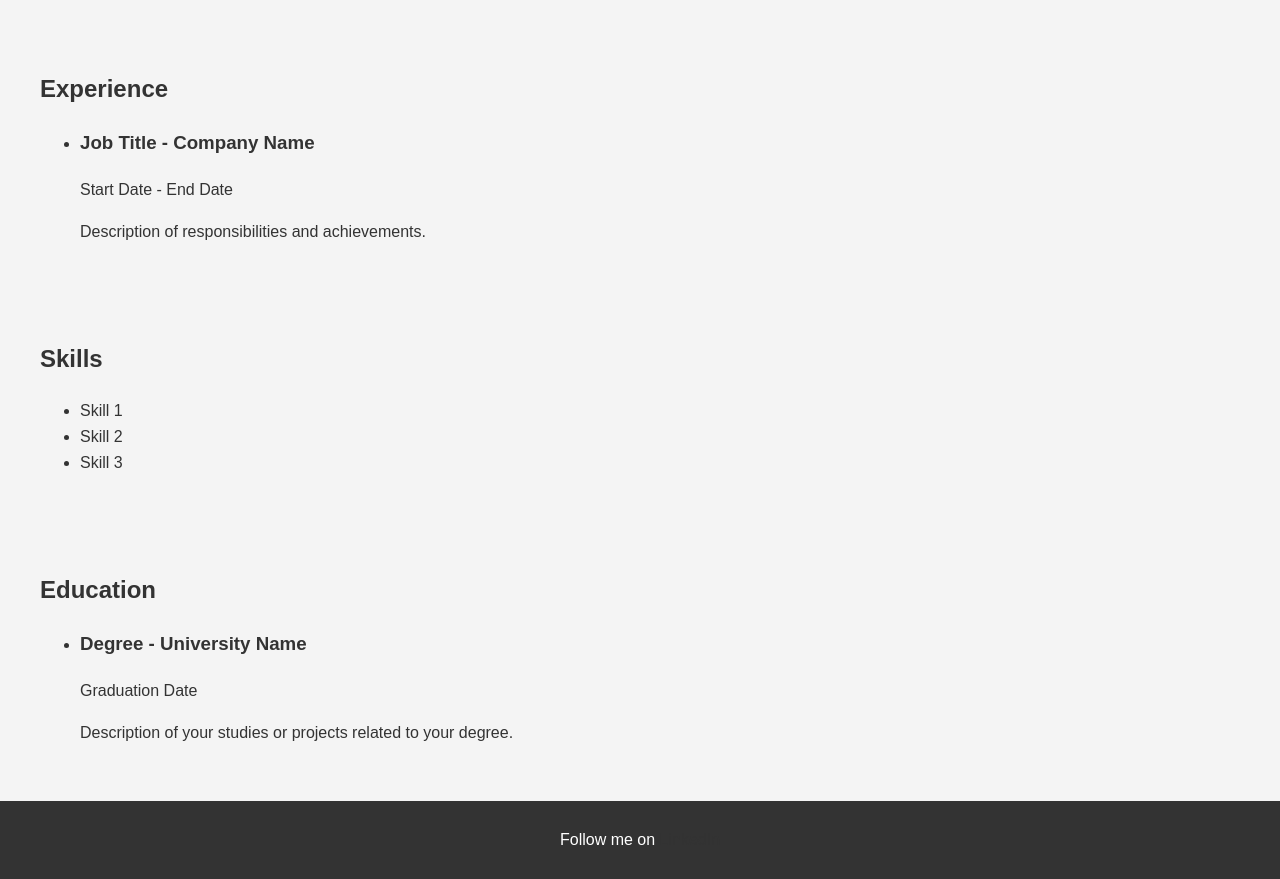
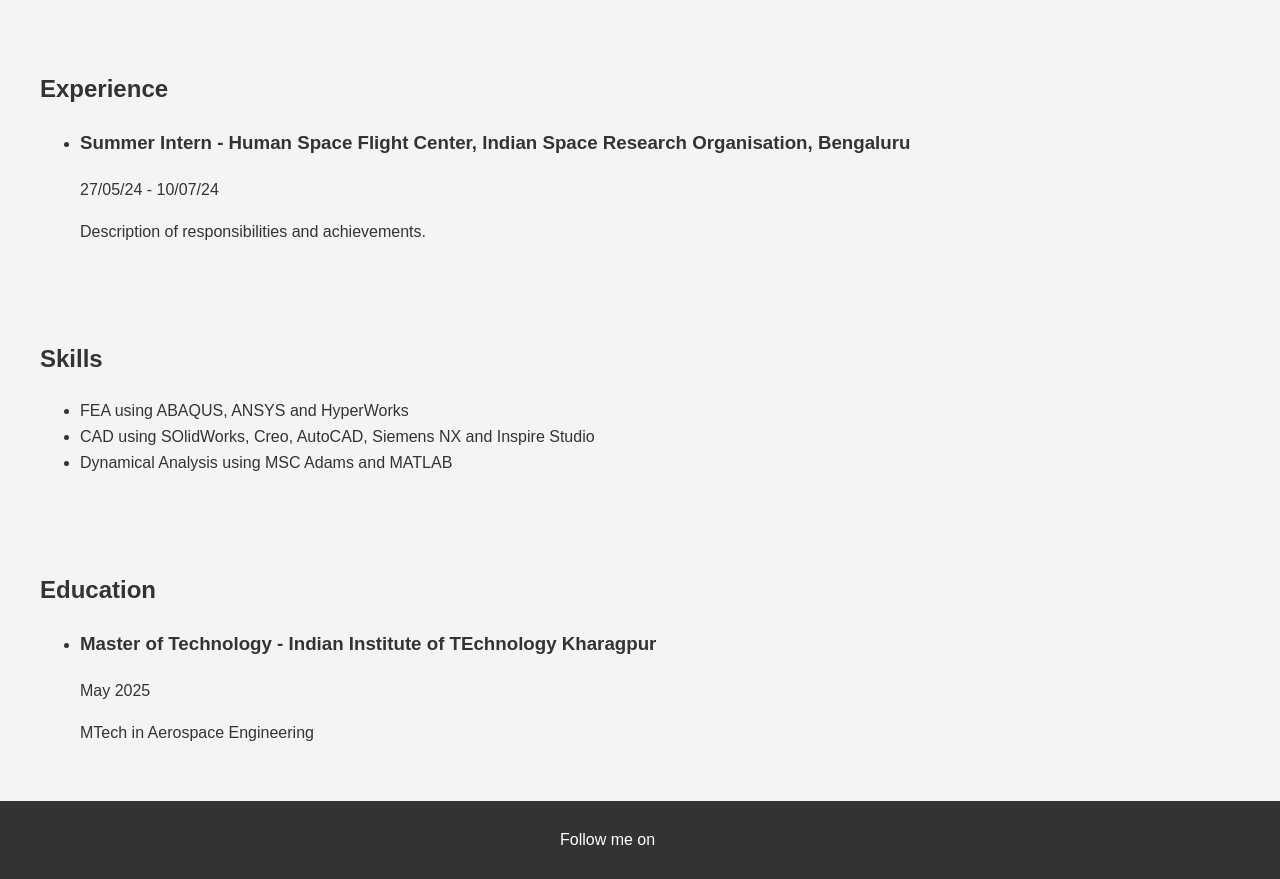
Before and after one commit to prathmjoshi/prathmjoshi.github.io, a plain HTML site: page index.html in a window 1280 px wide. Shown: the part 360-1239 px from the top of the page. Drawn offline with Linux system fonts and the light colour scheme.

Commit message:
Update index.html

```diff
--- a/index.html
+++ b/index.html
@@ -23,8 +23,8 @@
         <h2>Experience</h2>
         <ul>
             <li>
-                <h3>Job Title - Company Name</h3>
-                <p>Start Date - End Date</p>
+                <h3>Summer Intern - Human Space Flight Center, Indian Space Research Organisation, Bengaluru</h3>
+                <p>27/05/24 - 10/07/24</p>
                 <p>Description of responsibilities and achievements.</p>
             </li>
             <!-- Repeat for other job experiences -->
@@ -34,9 +34,9 @@
     <section id="skills">
         <h2>Skills</h2>
         <ul>
-            <li>Skill 1</li>
-            <li>Skill 2</li>
-            <li>Skill 3</li>
+            <li>FEA using ABAQUS, ANSYS and HyperWorks</li>
+            <li>CAD using SOlidWorks, Creo, AutoCAD, Siemens NX and Inspire Studio</li>
+            <li>Dynamical Analysis using MSC Adams and MATLAB</li>
             <!-- List more skills -->
         </ul>
     </section>
@@ -45,16 +45,16 @@
         <h2>Education</h2>
         <ul>
             <li>
-                <h3>Degree - University Name</h3>
-                <p>Graduation Date</p>
-                <p>Description of your studies or projects related to your degree.</p>
+                <h3>Master of Technology - Indian Institute of TEchnology Kharagpur</h3>
+                <p>May 2025</p>
+                <p>MTech in Aerospace Engineering</p>
             </li>
             <!-- Repeat for other educational qualifications -->
         </ul>
     </section>
 
     <footer>
-        <p>Follow me on <a href="https://www.linkedin.com/in/yourlinkedin">LinkedIn</a></p>
+        <p>Follow me on <a href="https://www.linkedin.com/in/prathmeshjoshiiitkgp">LinkedIn</a></p>
     </footer>
 </body>
 </html>
```
